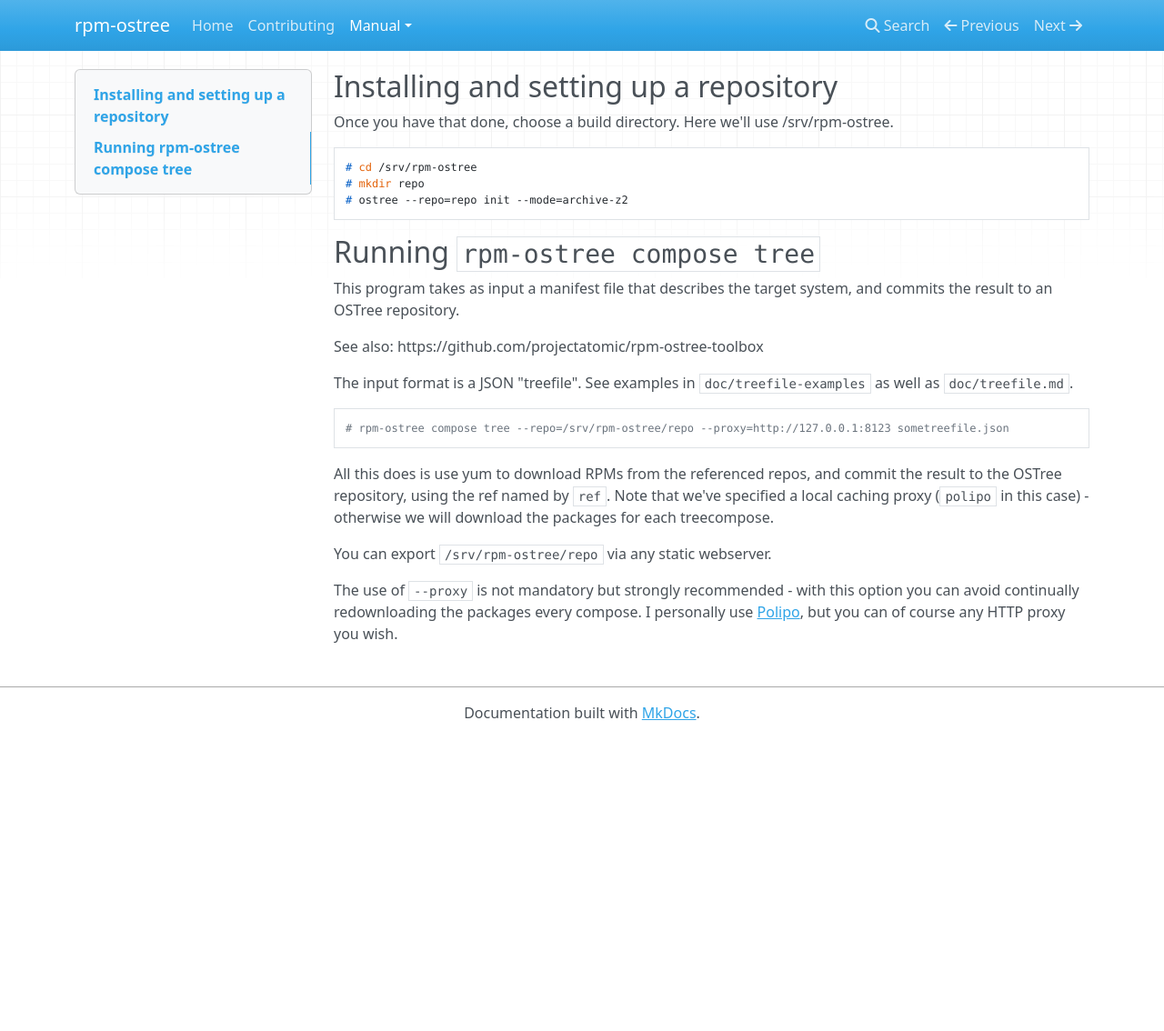
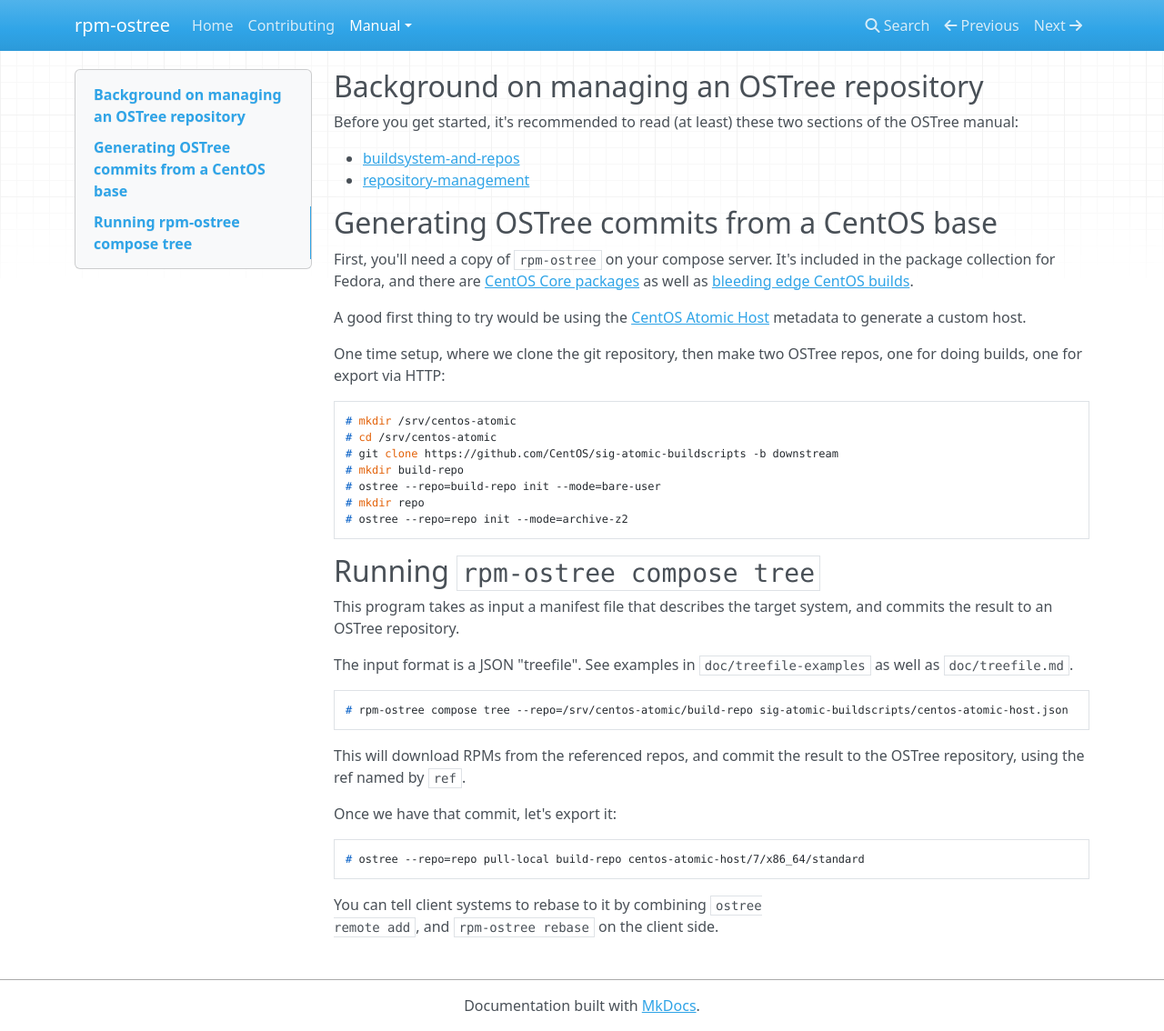
Before and after one commit to coreos/rpm-ostree, an MkDocs documentation site: the page built from docs/manual/compose-server.md, in a window 1280 px wide and 1134 px high. Shown: the whole window at 91% size. Built offline with MkDocs 1.6.1, drawn with Linux system fonts in a browser that asks for light colours; nearby versions of some CDN libraries; old or Windows-style settings are respelled for this version of MkDocs.

Commit message:
docs: Point compose server intro to CentOS
We should make this less abstract and rather point people directly at
the CentOS bits as it's more likely to be a real-world useful example
and produce something they want.

Fix a few other typos and bits.

````diff
--- a/docs/manual/compose-server.md
+++ b/docs/manual/compose-server.md
@@ -1,34 +1,55 @@
-## Installing and setting up a repository
+## Background on managing an OSTree repository
 
-Once you have that done, choose a build directory.  Here we'll use
-/srv/rpm-ostree.
+Before you get started, it's recommended to read (at least) these two sections
+of the OSTree manual:
 
-	# cd /srv/rpm-ostree
-	# mkdir repo
-	# ostree --repo=repo init --mode=archive-z2
+ - [buildsystem-and-repos](https://ostree.readthedocs.io/en/latest/manual/buildsystem-and-repos/)
+ - [repository-management](https://ostree.readthedocs.io/en/latest/manual/repository-management/)
+
+## Generating OSTree commits from a CentOS base
+
+First, you'll need a copy of `rpm-ostree` on your compose server.
+It's included in the package collection for Fedora, and there are
+[CentOS Core packages](http://buildlogs.centos.org/centos/7/atomic/x86_64/Packages/)
+as well as [bleeding edge CentOS builds](https://ci.centos.org/job/atomic-rdgo-centos7/).
+
+A good first thing to try would be using the
+[CentOS Atomic Host](https://github.com/CentOS/sig-atomic-buildscripts/tree/downstream)
+metadata to generate a custom host.
+
+One time setup, where we clone the git repository, then make two
+OSTree repos, one for doing builds, one for export via HTTP:
+
+```
+# mkdir /srv/centos-atomic
+# cd /srv/centos-atomic
+# git clone https://github.com/CentOS/sig-atomic-buildscripts -b downstream
+# mkdir build-repo
+# ostree --repo=build-repo init --mode=bare-user
+# mkdir repo
+# ostree --repo=repo init --mode=archive-z2
+```
 
 ## Running `rpm-ostree compose tree`
 
 This program takes as input a manifest file that describes the target
 system, and commits the result to an OSTree repository.
 
-See also: https://github.com/projectatomic/rpm-ostree-toolbox
-
 The input format is a JSON "treefile".  See examples in
 `doc/treefile-examples` as well as `doc/treefile.md`.
 
-	# rpm-ostree compose tree --repo=/srv/rpm-ostree/repo --proxy=http://127.0.0.1:8123 sometreefile.json
+```
+# rpm-ostree compose tree --repo=/srv/centos-atomic/build-repo sig-atomic-buildscripts/centos-atomic-host.json
+```
 
-All this does is use yum to download RPMs from the referenced repos,
-and commit the result to the OSTree repository, using the ref named by
-`ref`.  Note that we've specified a local caching proxy (`polipo` in
-this case) - otherwise we will download the packages for each
-treecompose.
+This will download RPMs from the referenced repos, and commit the
+result to the OSTree repository, using the ref named by `ref`.
 
-You can export `/srv/rpm-ostree/repo` via any static webserver.
+Once we have that commit, let's export it:
 
-The use of `--proxy` is not mandatory but strongly recommended - with
-this option you can avoid continually redownloading the packages every
-compose.  I personally use
-[Polipo](http://www.pps.univ-paris-diderot.fr/~jch/software/polipo/),
-but you can of course any HTTP proxy you wish.
+```
+# ostree --repo=repo pull-local build-repo centos-atomic-host/7/x86_64/standard
+```
+
+You can tell client systems to rebase to it by combining `ostree
+remote add`, and `rpm-ostree rebase` on the client side.
````
Also changed, not shown: README.md (+1 -4 lines), docs/manual/background.md (+3 -3 lines).
